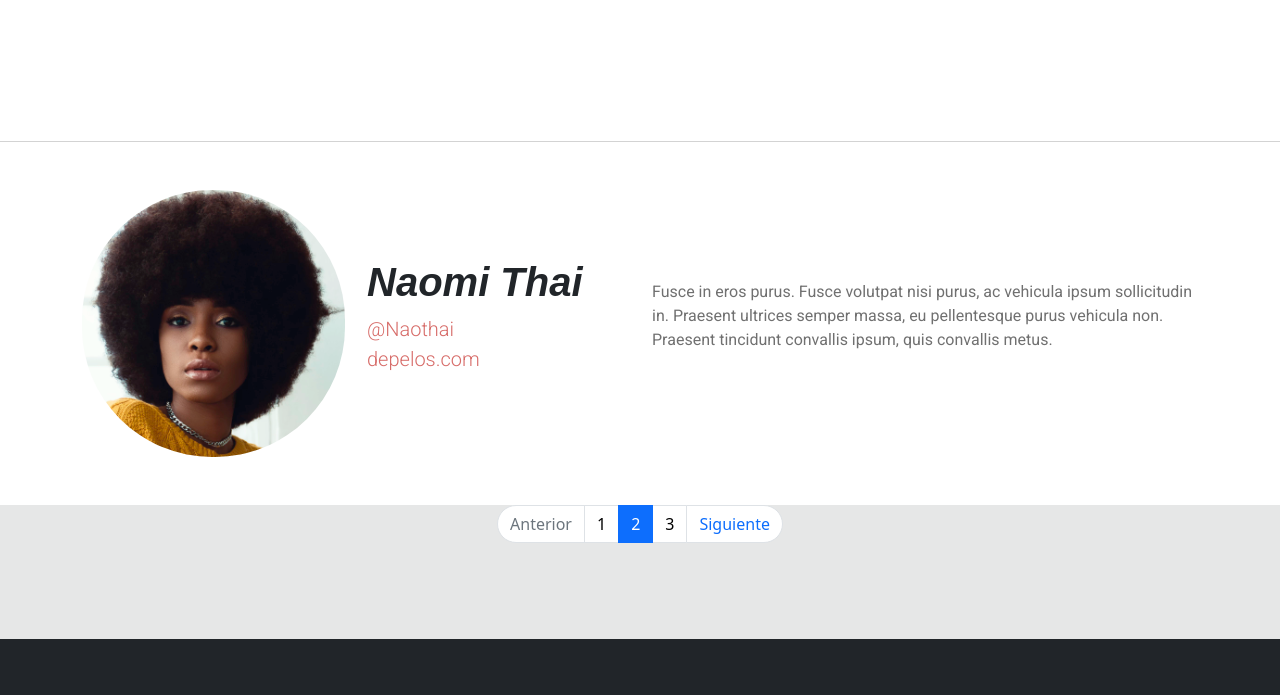
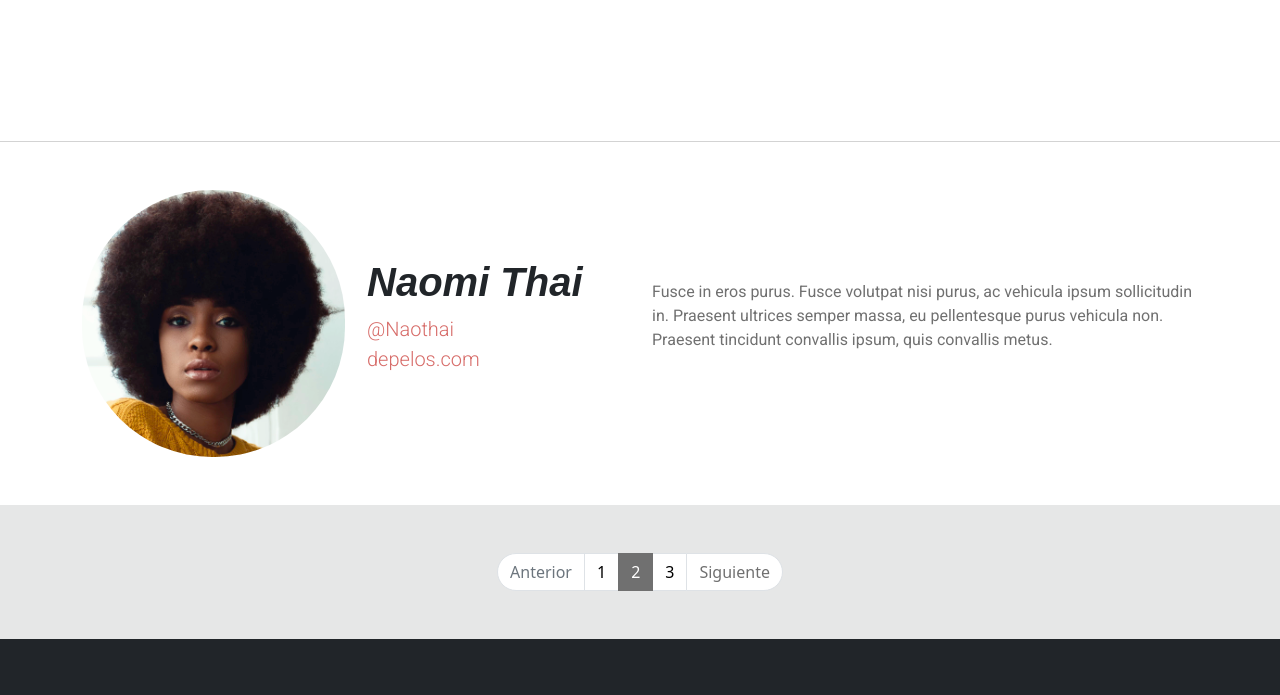
Before and after one commit to notmeh1/barbershop_blog, a website: page index.html in a window 1280 px wide. Shown: the part 1590-2285 px from the top of the page. Drawn offline with Linux system fonts and the light colour scheme.

Commit message:
mas modificaciones

```diff
--- a/index.html
+++ b/index.html
@@ -73,14 +73,14 @@
               </section>
               <section>
               <div class="pag container_fluid">
-                <nav class="" aria-label="...">
+                <nav class="pt-5" aria-label="...">
                   <ul class="pag__pagination pagination justify-content-center my-0">
                     <li class="page-item disabled">
                       <a class="pag__pagination-previous page-link" href="#" tabindex="-1" aria-disabled="true">Anterior</a>
                     </li>
                     <li class="page-item"><a class="pag__pagination-button page-link" href="#">1</a></li>
                     <li class="page-item active" aria-current="page">
-                      <a class="pag__pagination-button page-link" href="#">2</a>
+                      <a class="pag__pagination-button-active page-link" href="#">2</a>
                     </li>
                     <li class="page-item"><a class="pag__pagination-button page-link" href="#">3</a></li>
                     <li class="page-item">
--- a/scss/main.scss
+++ b/scss/main.scss
@@ -62,7 +62,7 @@
 .pag {
     background-color: #E6E7E7;
     height: 134px;
-    &__pagination{
+    &__pagination {
 
         &-previous {
             border-radius: 20px 0 0 20px !important;
@@ -70,11 +70,21 @@
 
         &-next {
             border-radius: 0 20px 20px 0 !important;
+            color:#707070
         }
 
-        &-button{
+        &-next:hover , &-next:focus {
+            color:#707070 !important;
+        }
+
+        &-button, &-button:hover {
             color:#000000;
 
+        }
+
+        &-button-active {
+            background-color: #707070 !important;
+            border-color: #707070 !important;
         }
     }
 }
```
Also changed, not shown: assets/css/main.css, 1 other file.
